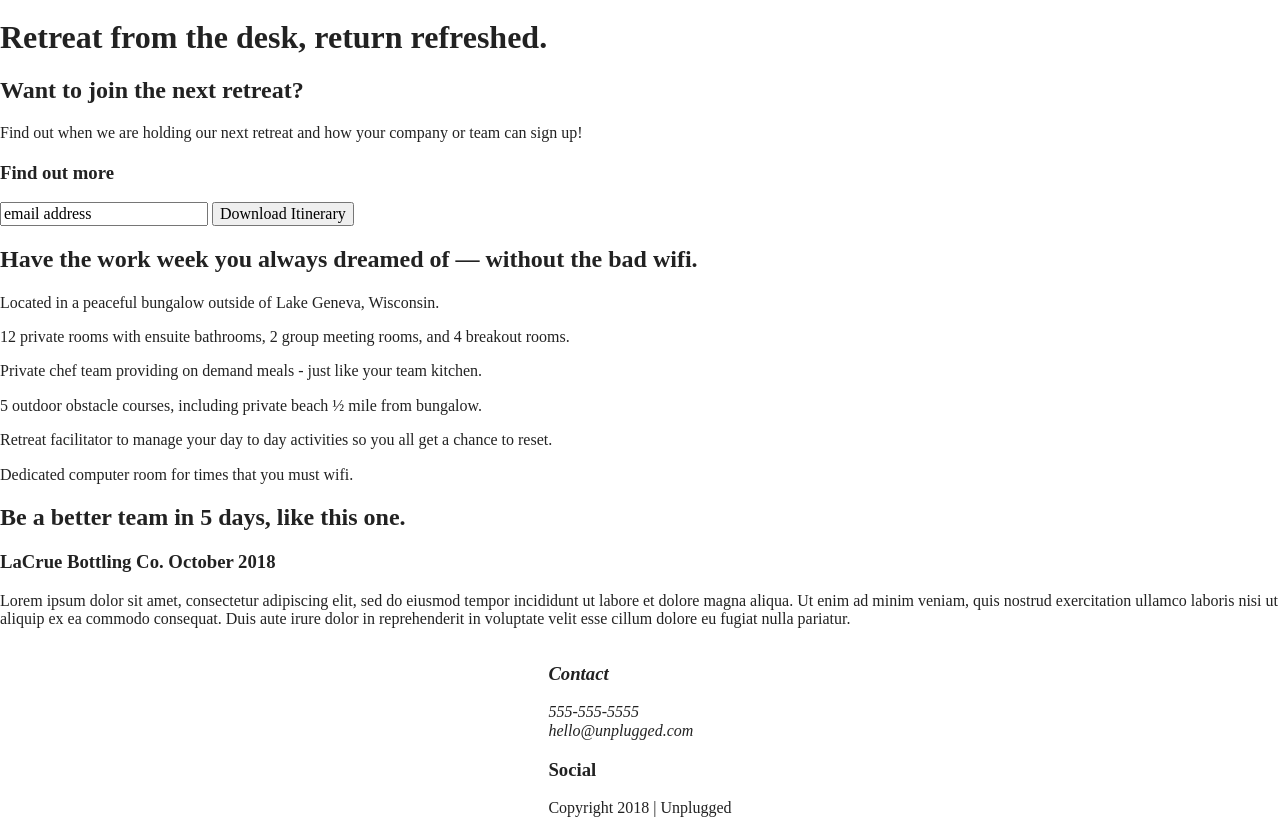
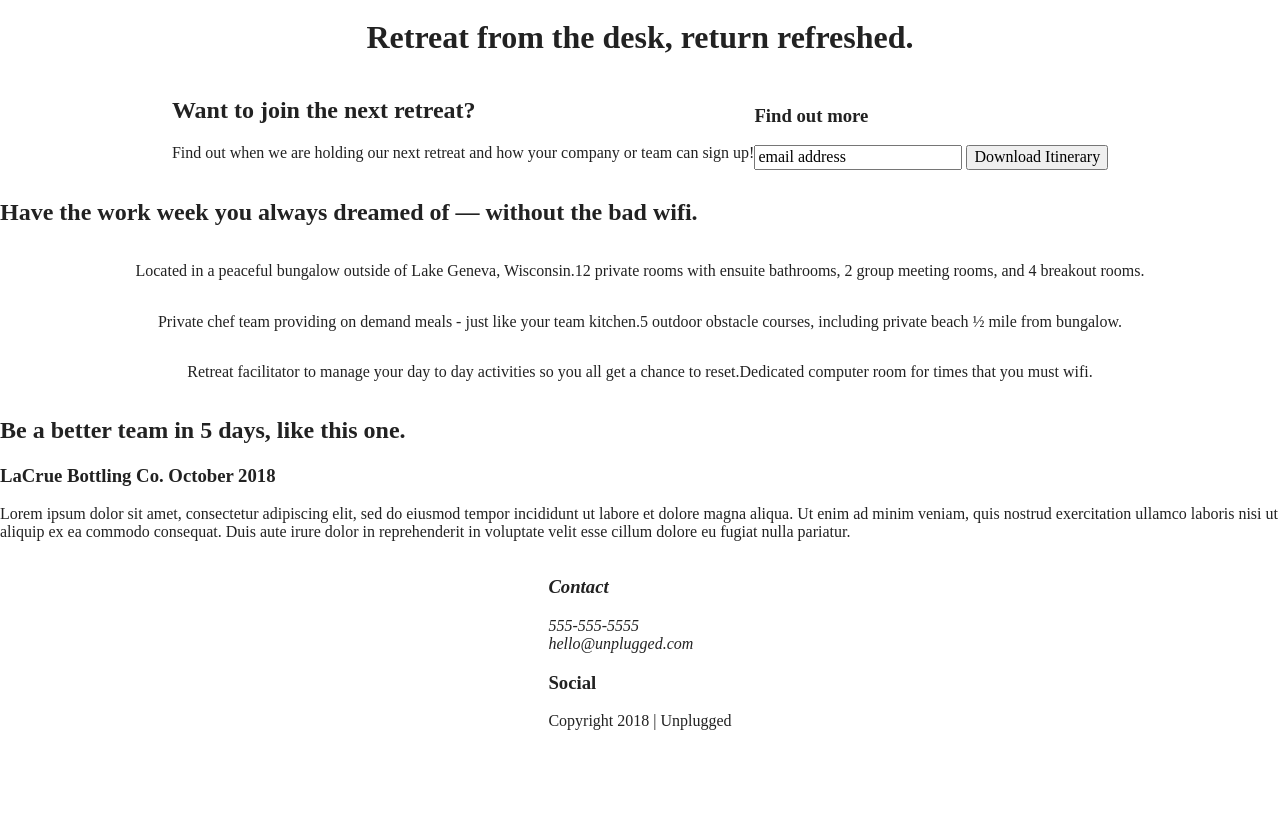
Before and after one commit to lafrenchcoder/unplugged-website, a website built with Parcel: page index.html in a window 1280 px wide. Shown: the part 91-924 px from the top of the page. After the commit the page ends 838 px from the top, so only its background shows below. Built offline with nearby package versions, Linux system fonts and the light colour scheme.

Commit message:
completed rest of custom css div and class styles

```diff
--- a/css/main.css
+++ b/css/main.css
@@ -94,7 +94,79 @@ footer {
   display: flex;
   justify-content: center;
   align-items: center;
+  flex-flow: row wrap;
 }
+
+header nav {
+  justify-content: row wrap;
+  flex-flow: row wrap;
+}
+
+header content-wrapper {
+  flex-flow: row wrap;
+}
+
+ /* -------------------- Home Page Styles -------------------- */
+
+ aside {
+  display: flex;
+  justify-content: center;
+  align-items: center;
+  flex-flow: row wrap;
+ }
+
+ .contact-section {
+   flex-flow: row wrap;
+ }
+
+.faq {
+  flex-flow: row wrap;
+}
+
+.content-wrapper {
+  flex-flow: row wrap;
+}
+
+ .hero-area {
+  display: flex;
+  justify-content: center;
+  align-items: center;
+  flex-wrap: column;
+ }
+
+ .features {
+  display: flex;
+  justify-content: center;
+  align-items: center;
+  flex-flow: column;
+ }
+
+ .features-items {
+   display: flex;
+   justify-content: center;
+   align-items: column;
+   flex-flow: row wrap;
+ }
+
+ .mission {
+  flex-wrap: row wrap;
+}
+
+ .reviews {
+  display: flex;
+  justify-content: center;
+  align-items: center;
+  flex-wrap: column;
+  flex-flow: row wrap;
+
+ }
+
+ .article {
+  display: flex;
+  justify-content: center;
+  align-items: center;
+  flex-wrap: wrap;
+ }
 
 
 /* ==========================================================================
```
